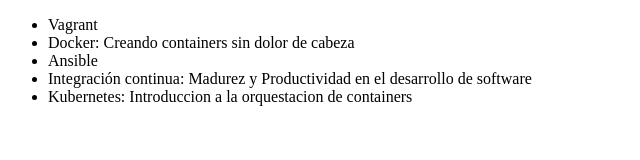
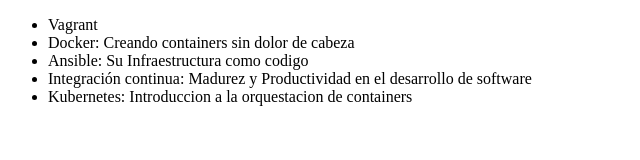
Before and after one commit to Darev97/alura-git, a plain HTML site: page daniel/index.html in a window 1280 px wide. Shown: the whole page, without its empty margins (0-640 px from the left). Drawn offline with Linux system fonts and the light colour scheme.

Commit message:
Modificando el nombre del curso ansible

```diff
--- a/daniel/index.html
+++ b/daniel/index.html
@@ -8,7 +8,7 @@
      <ul>
          <li> Vagrant </li>
          <li> Docker: Creando containers sin dolor de cabeza </li>
-         <li> Ansible </li>
+         <li> Ansible: Su Infraestructura como codigo </li>
          <li> Integración continua: Madurez y Productividad en el desarrollo de software</li>
          <li>Kubernetes: Introduccion a la orquestacion de containers</li>
      </ul>
```
